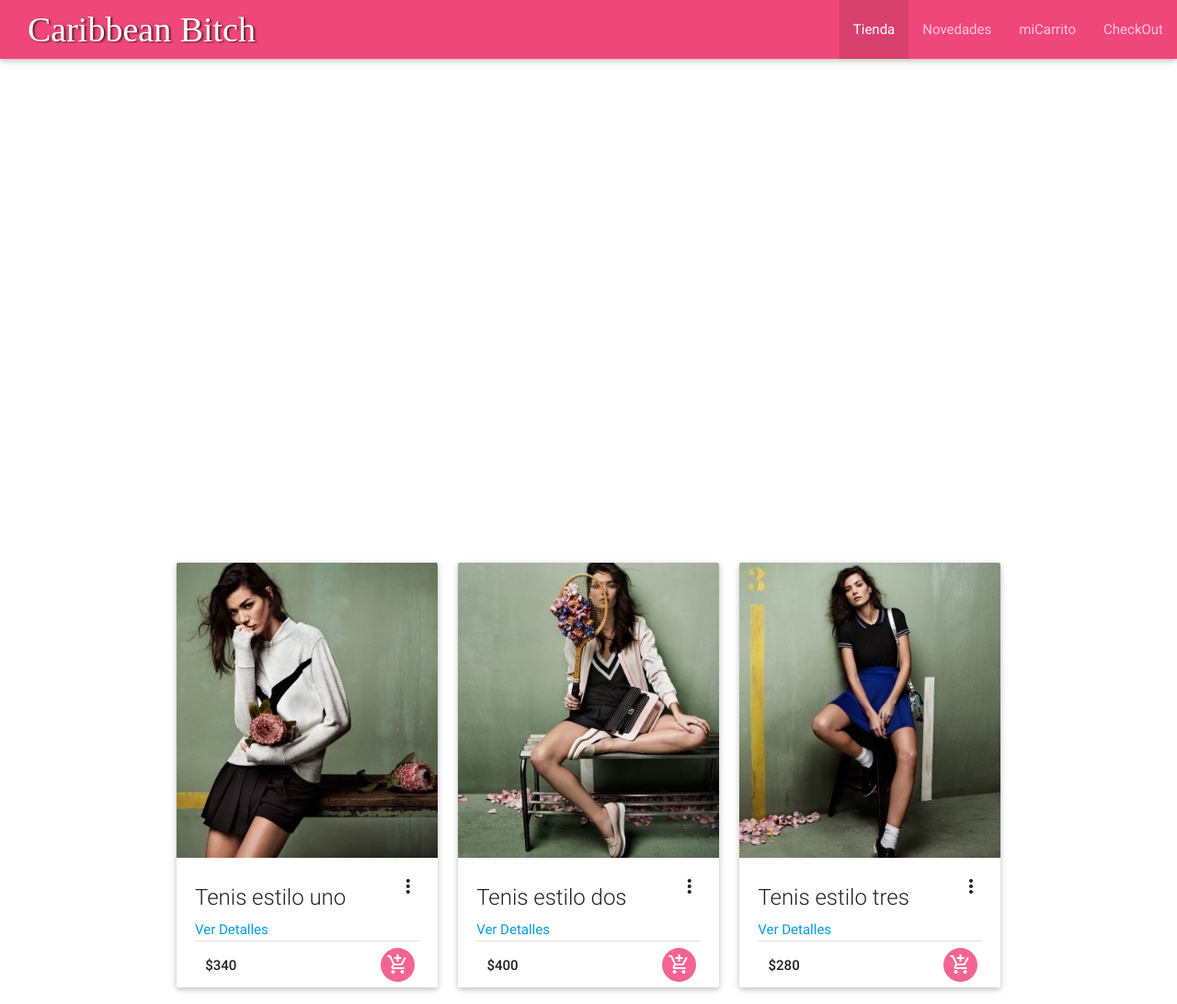
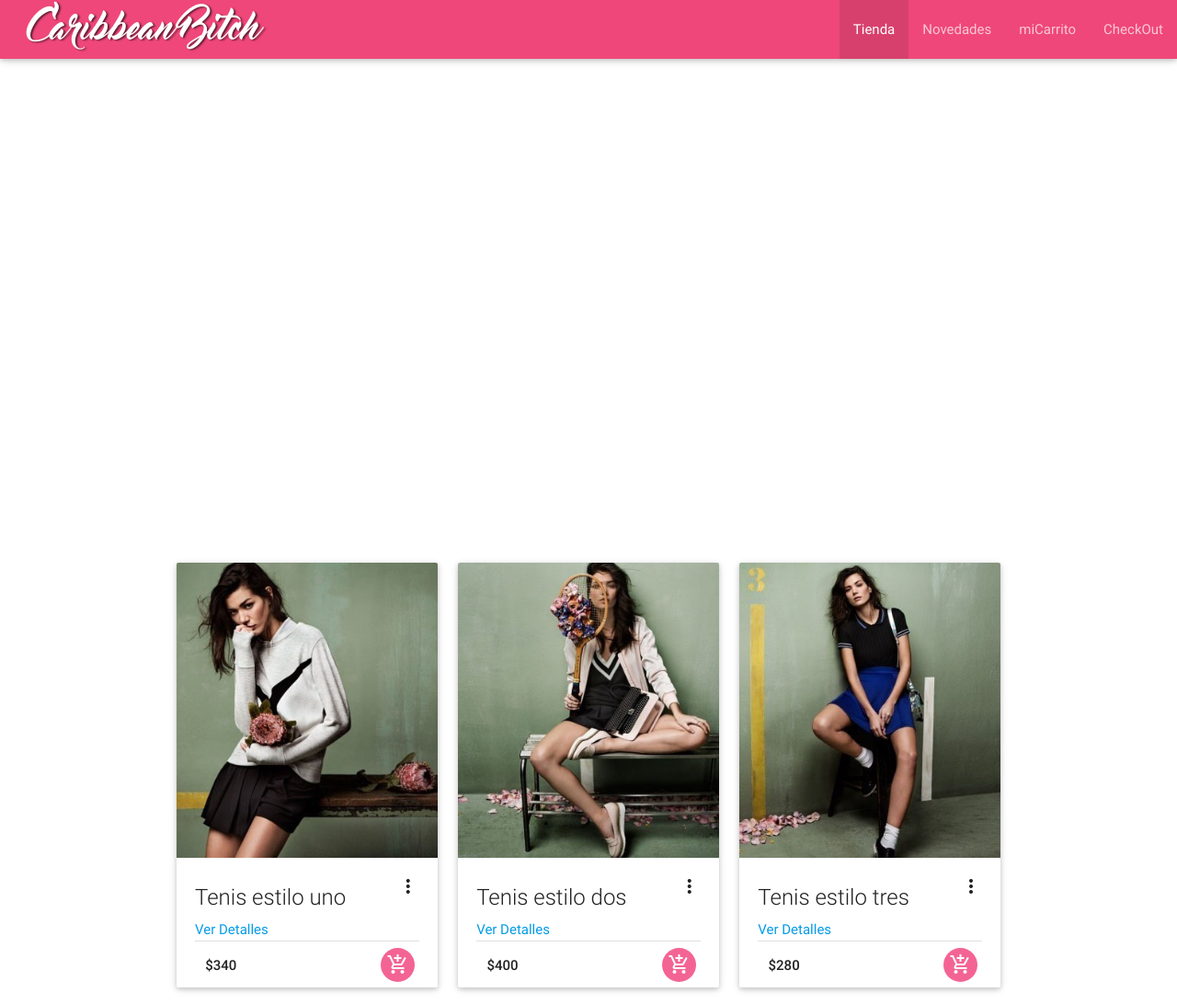
Before and after one commit to pablohernanaraujo/caribbeanBitchWeb, a website: page app/index.html in a window 1280 px wide. Shown: the whole page at 92% size. Drawn offline with nearby package versions, Linux system fonts and the light colour scheme; some packages are replaced by stand-ins of ours; files that its build step writes are made by us from their sources; the site is published under a folder, as on GitHub Pages, so addresses that start at the root find nothing.

Commit message:
siguiendo tester

```diff
--- a/app/styles/ap-fuentes.styl
+++ b/app/styles/ap-fuentes.styl
@@ -51,15 +51,13 @@
 //     font-weight normal
 //     font-style normal
 
-@font-face {
-    font-family: 'master_of_breakregular';
-    src: url('/font/master_of_break/master_of_break-webfont.eot');
-    src: url('/font/master_of_break/master_of_break-webfont.eot?#iefix') format('embedded-opentype'),
-         url('/font/master_of_break/master_of_break-webfont.woff2') format('woff2'),
-         url('/font/master_of_break/master_of_break-webfont.woff') format('woff'),
-         url('/font/master_of_break/master_of_break-webfont.ttf') format('truetype'),
-         url('/font/master_of_break/master_of_break-webfont.svg#master_of_breakregular') format('svg');
-    font-weight: normal;
-    font-style: normal;
-
-}
+@font-face
+    font-family  'master_of_breakregular'
+    src  url('../font/master_of_break/master_of_break-webfont.eot')
+    src  url('../font/master_of_break/master_of_break-webfont.eot?#iefix') format('embedded-opentype'),
+         url('../font/master_of_break/master_of_break-webfont.woff2') format('woff2'),
+         url('../font/master_of_break/master_of_break-webfont.woff') format('woff'),
+         url('../font/master_of_break/master_of_break-webfont.ttf') format('truetype'),
+         url('../font/master_of_break/master_of_break-webfont.svg#master_of_breakregular') format('svg')
+    font-weight  normal
+    font-style  normal
```
Also changed, not shown: app/styles/style.css.
